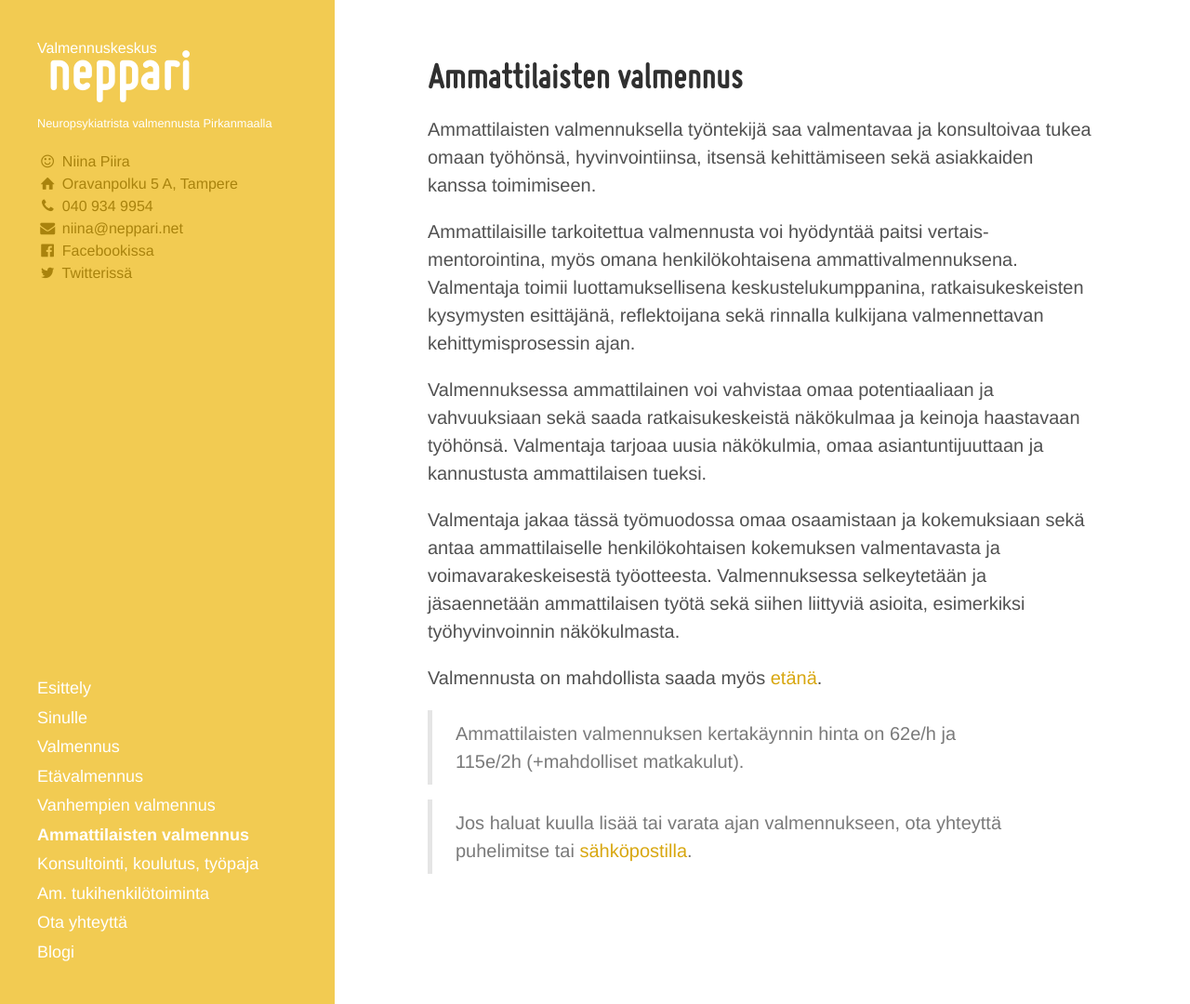
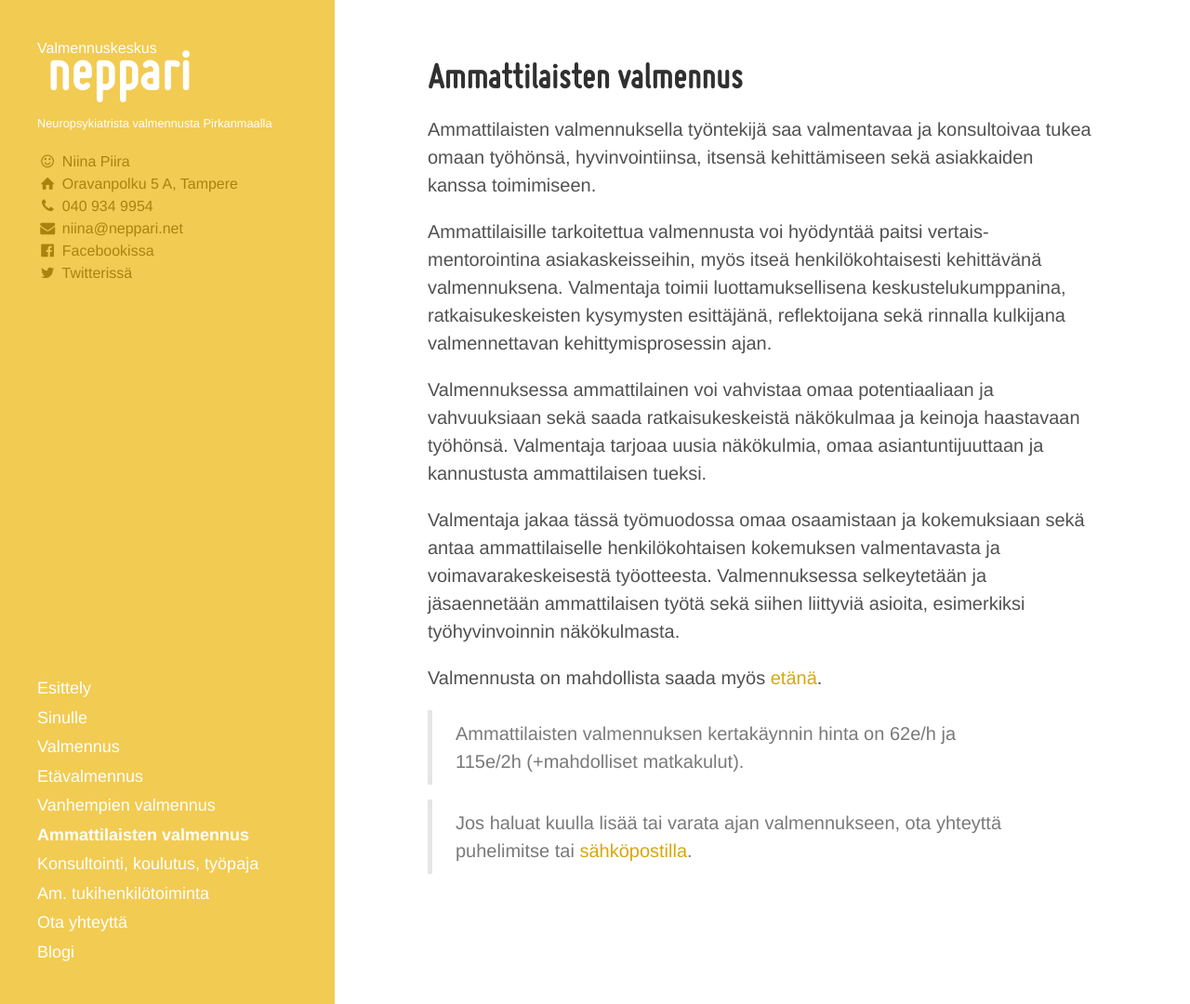
Before and after one commit to niinapiira/neppari.net, a Jekyll site: the page built from ammattilaisten-valmennus.md, in a window 1280 px wide and 1080 px high. Shown: the whole window at 93% size. Built offline with Jekyll 4.4.1, drawn with Linux system fonts in a browser that asks for light colours.

Commit message:
Updated ammattilaisten-valmennus.md

```diff
--- a/ammattilaisten-valmennus.md
+++ b/ammattilaisten-valmennus.md
@@ -7,7 +7,7 @@ published: true
 ---
 Ammattilaisten valmennuksella työntekijä saa valmentavaa ja konsultoivaa tukea omaan työhönsä, hyvinvointiinsa, itsensä kehittämiseen sekä asiakkaiden kanssa toimimiseen.
 
-Ammattilaisille tarkoitettua valmennusta voi hyödyntää paitsi vertais-mentorointina, myös omana henkilökohtaisena ammattivalmennuksena. Valmentaja toimii luottamuksellisena keskustelukumppanina, ratkaisukeskeisten kysymysten esittäjänä, reflektoijana sekä rinnalla kulkijana valmennettavan kehittymisprosessin ajan.
+Ammattilaisille tarkoitettua valmennusta voi hyödyntää paitsi vertais-mentorointina asiakaskeisseihin, myös itseä henkilökohtaisesti kehittävänä valmennuksena. Valmentaja toimii luottamuksellisena keskustelukumppanina, ratkaisukeskeisten kysymysten esittäjänä, reflektoijana sekä rinnalla kulkijana valmennettavan kehittymisprosessin ajan.
 
 Valmennuksessa ammattilainen voi vahvistaa omaa potentiaaliaan ja vahvuuksiaan sekä saada ratkaisukeskeistä näkökulmaa ja keinoja haastavaan työhönsä. Valmentaja tarjoaa uusia näkökulmia, omaa asiantuntijuuttaan ja kannustusta ammattilaisen tueksi.
 
```
